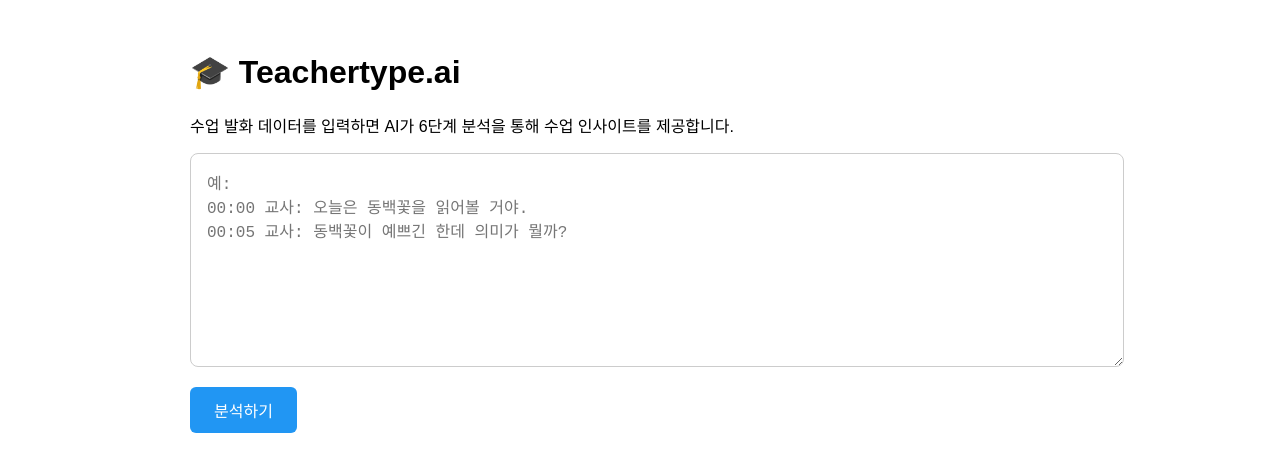
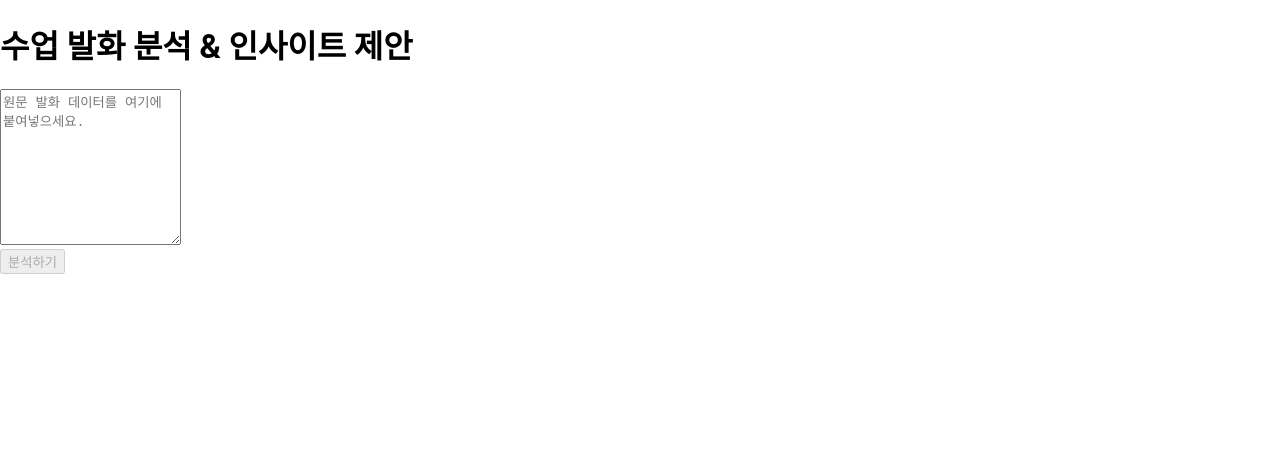
Before and after one commit to JunseongHong88/teachertype.ai, a React (Create React App) app in the folder client/: page / in a window 1280 px wide. Shown: the top 472 px of the page. Built offline with nearby package versions, Linux system fonts and the light colour scheme.

Commit message:
Add chaining prompts feature

```diff
--- a/client/src/App.js
+++ b/client/src/App.js
@@ -1,97 +1,101 @@
+// client/src/App.js
 import React, { useState } from 'react';
 
 function App() {
   const [text, setText] = useState('');
-  const [sections, setSections] = useState([]);
+  const [analysis, setAnalysis] = useState(null);
+  const [insights, setInsights] = useState(null);
   const [loading, setLoading] = useState(false);
 
+  // 1) 분석하기 핸들러
   const handleAnalyze = async () => {
-    if (!text.trim()) return alert('발화 데이터를 입력해 주세요.');
+    setInsights(null);
     setLoading(true);
-    setSections([]);
-
     try {
-      const response = await fetch('/analyze', {
+      const res = await fetch('/analyze', {
         method: 'POST',
         headers: { 'Content-Type': 'application/json' },
-        body: JSON.stringify({ text })
+        body: JSON.stringify({ text }),
       });
-      const data = await response.json();
-      const parsed = JSON.parse(data.result);
-      setSections(parsed);
+      const data = await res.json();
+      setAnalysis(data.analysis);
     } catch (err) {
-      console.error('분석 실패:', err);
-      setSections([
-        {
-          title: '❌ 오류',
-          content: '서버 연결 또는 GPT 분석 중 오류가 발생했습니다.\n관리자에게 문의하세요.',
-        },
-      ]);
+      console.error('분석 오류', err);
+    } finally {
+      setLoading(false);
+    }
+  };
+
+  // 2) 인사이트 얻기 핸들러
+  const handleInsights = async () => {
+    if (!analysis) return;
+    setLoading(true);
+    try {
+      const res = await fetch('/insights', {
+        method: 'POST',
+        headers: { 'Content-Type': 'application/json' },
+        body: JSON.stringify({ analysis }),
+      });
+      const data = await res.json();
+      setInsights(data.insights);
+    } catch (err) {
+      console.error('인사이트 오류', err);
     } finally {
       setLoading(false);
     }
   };
 
   return (
-    <div style={{ padding: '2rem', fontFamily: 'Arial', maxWidth: '900px', margin: 'auto' }}>
-      <h1>🎓 Teachertype.ai</h1>
-      <p>수업 발화 데이터를 입력하면 AI가 6단계 분석을 통해 수업 인사이트를 제공합니다.</p>
-
+    <div className="p-4">
+      <h1 className="text-2xl mb-4">수업 발화 분석 & 인사이트 제안</h1>
       <textarea
-        rows="10"
-        cols="80"
+        rows={10}
+        className="w-full p-2 border rounded"
+        placeholder="원문 발화 데이터를 여기에 붙여넣으세요."
         value={text}
         onChange={(e) => setText(e.target.value)}
-        placeholder={`예:
-00:00 교사: 오늘은 동백꽃을 읽어볼 거야.
-00:05 교사: 동백꽃이 예쁘긴 한데 의미가 뭘까?`}
-        style={{
-          width: '100%',
-          padding: '1rem',
-          fontSize: '1rem',
-          marginBottom: '1rem',
-          borderRadius: '8px',
-          border: '1px solid #ccc',
-        }}
       />
-      <br />
+      <div className="mt-2">
+        <button
+          onClick={handleAnalyze}
+          disabled={loading || !text.trim()}
+          className="px-4 py-2 mr-2 bg-blue-500 text-white rounded disabled:opacity-50"
+        >
+          분석하기
+        </button>
+        {analysis && (
+          <button
+            onClick={handleInsights}
+            disabled={loading}
+            className="px-4 py-2 bg-green-500 text-white rounded disabled:opacity-50"
+          >
+            인사이트 얻기
+          </button>
+        )}
+      </div>
 
-      <button
-        onClick={handleAnalyze}
-        style={{
-          padding: '0.7rem 1.5rem',
-          fontSize: '1rem',
-          borderRadius: '6px',
-          backgroundColor: '#2196F3',
-          color: 'white',
-          border: 'none',
-        }}
-      >
-        {loading ? '분석 중...' : '분석하기'}
-      </button>
+      {loading && <p className="mt-4">처리 중...</p>}
 
-      {sections.length > 0 && (
-        <div style={{ marginTop: '2rem' }}>
-          <h2>📊 분석 결과</h2>
-          {sections.map((s, idx) => (
-            <div
-              key={idx}
-              style={{
-                background: '#f9f9f9',
-                padding: '1rem',
-                borderLeft: '5px solid #2196F3',
-                marginBottom: '1rem',
-                borderRadius: '6px',
-              }}
-            >
-              <h4>{s.title}</h4>
-              <pre style={{ whiteSpace: 'pre-wrap', fontSize: '0.9rem' }}>{s.content}</pre>
-            </div>
-          ))}
+      {analysis && (
+        <div className="mt-6">
+          <h2 className="text-xl mb-2">분석 결과</h2>
+          <pre className="bg-gray-100 p-4 rounded overflow-auto">
+            {JSON.stringify(analysis, null, 2)}
+          </pre>
+        </div>
+      )}
+
+      {insights && (
+        <div className="mt-6">
+          <h2 className="text-xl mb-2">인사이트 제안</h2>
+          <pre className="bg-gray-100 p-4 rounded overflow-auto">
+            {JSON.stringify(insights, null, 2)}
+          </pre>
         </div>
       )}
     </div>
-  );
+);
+
 }
 
 export default App;
```
Also changed, not shown: 1 other file (tests, documents, lock files or other folders).
